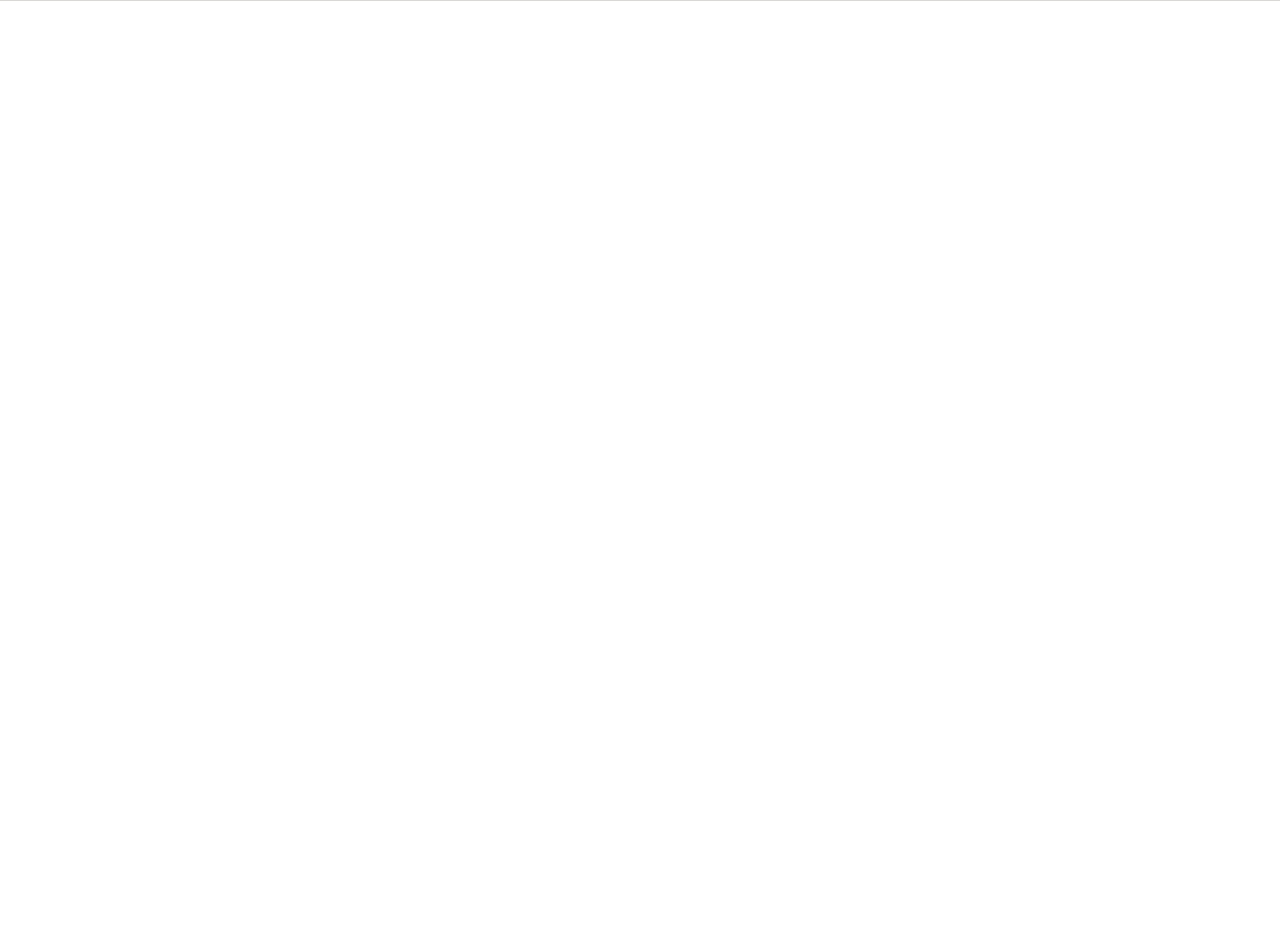
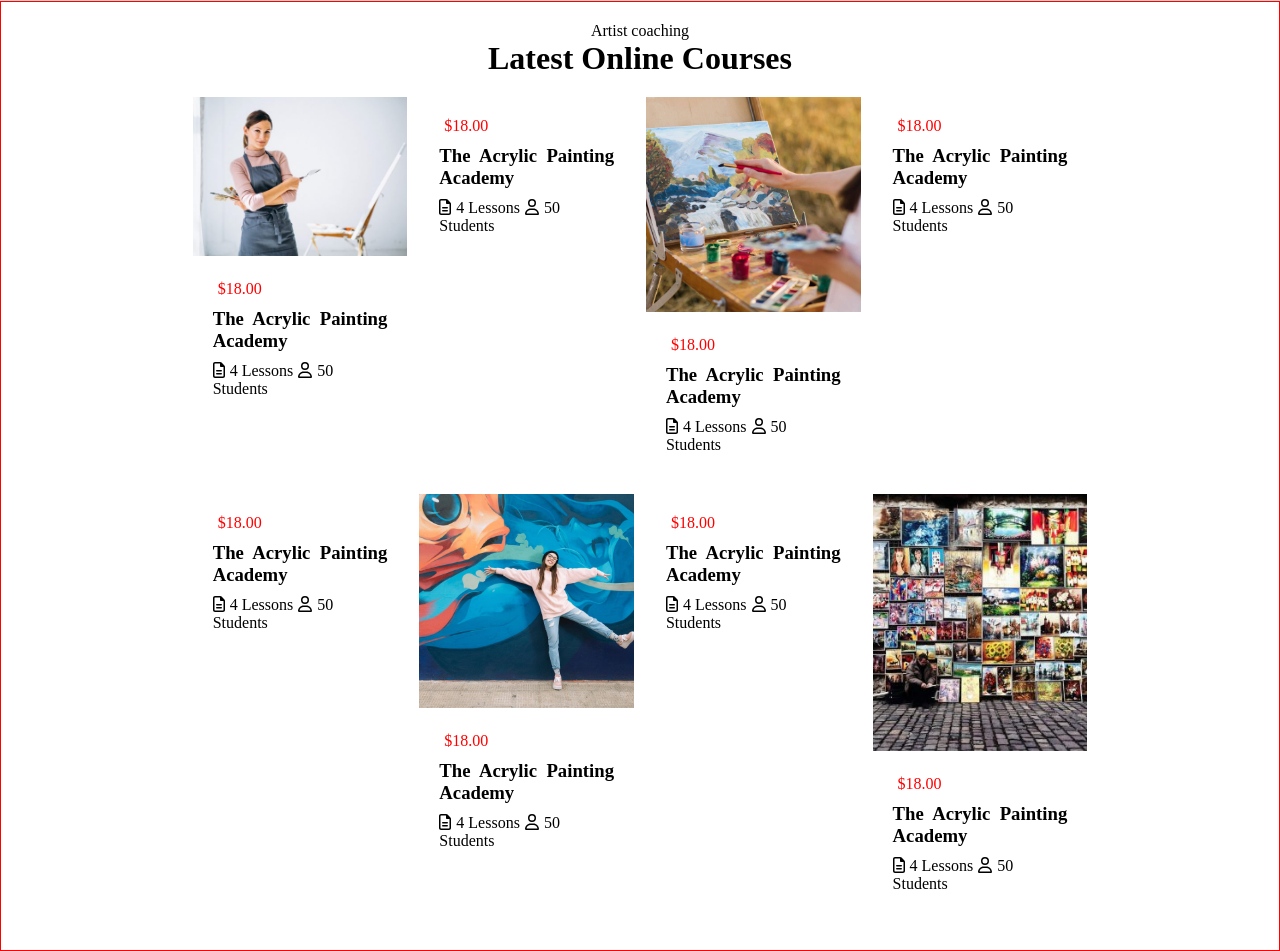
Before and after one commit to ManuelAvanzi/proj-html-vuejs, a Vue app: page / in a window 1280 px wide. Shown: the part 4150-5101 px from the top of the page. Before the commit the page ends 4151 px from the top, so only its background shows below. Built offline with nearby package versions, Linux system fonts and the light colour scheme.

Commit message:
mainF - first brush - last component before footer

```diff
--- a/src/App.vue
+++ b/src/App.vue
@@ -8,6 +8,7 @@
      <main-c/>
      <main-d/>
      <main-e/>
+     <main-f/>
 
   </div>
 </template>
@@ -22,6 +23,8 @@
 import MainC from './components/mainC.vue'
 import MainD from './components/mainD.vue'
 import MainE from './components/mainE.vue'
+import MainF from './components/mainF.vue'
+
 
 
 
@@ -35,7 +38,8 @@
     MainB,
     MainC,
     MainD,
-    MainE
+    MainE,
+    MainF
 
 
   },
--- /dev/null
+++ b/src/components/mainF.vue
@@ -0,0 +1,172 @@
+<template>
+    <div class="section-container">
+
+        <div class="center-text">
+            <span class="sign">Artist coaching</span>
+            <h1>Latest Online Courses</h1>
+        </div>
+
+        <div class="cards-container">
+            <div class="card">
+                <img src="../assets/images/artist-blog-01-480x356.jpg" >
+
+                <div class="card-text-container">
+                    <span class="price">$18.00</span>
+                    <h3>The Acrylic Painting Academy</h3>
+                    <i class="far fa-file-alt"></i><span>4 Lessons</span>
+                    <i class="far fa-user"></i><span>50 Students</span>
+                </div>
+            </div>
+
+            <div class="card">
+
+
+                <div class="card-text-container">
+                    <span class="price">$18.00</span>
+                    <h3>The Acrylic Painting Academy</h3>
+                    <i class="far fa-file-alt"></i><span>4 Lessons</span>
+                    <i class="far fa-user"></i><span>50 Students</span>
+                </div>
+            </div>
+
+            <div class="card">
+                <img src="../assets/images/120012142_177596140500760_8623485824101406058_n.jpg" >
+
+                <div class="card-text-container">
+                    <span class="price">$18.00</span>
+                    <h3>The Acrylic Painting Academy</h3>
+                    <i class="far fa-file-alt"></i><span>4 Lessons</span>
+                    <i class="far fa-user"></i><span>50 Students</span>
+                </div>
+            </div>
+
+             <div class="card">
+
+
+                <div class="card-text-container">
+                    <span class="price">$18.00</span>
+                    <h3>The Acrylic Painting Academy</h3>
+                    <i class="far fa-file-alt"></i><span>4 Lessons</span>
+                    <i class="far fa-user"></i><span>50 Students</span>
+                </div>
+            </div>
+        </div>
+
+         <div class="cards-container">
+            <div class="card">
+
+
+                <div class="card-text-container">
+                    <span class="price">$18.00</span>
+                    <h3>The Acrylic Painting Academy</h3>
+                    <i class="far fa-file-alt"></i><span>4 Lessons</span>
+                    <i class="far fa-user"></i><span>50 Students</span>
+                </div>
+            </div>
+
+            <div class="card">
+                <img src="../assets/images/120099363_364334431619755_7198812647386067017_n.jpg" >
+
+                <div class="card-text-container">
+                    <span class="price">$18.00</span>
+                    <h3>The Acrylic Painting Academy</h3>
+                    <i class="far fa-file-alt"></i><span>4 Lessons</span>
+                    <i class="far fa-user"></i><span>50 Students</span>
+                </div>
+            </div>
+
+            <div class="card">
+
+
+                <div class="card-text-container">
+                    <span class="price">$18.00</span>
+                    <h3>The Acrylic Painting Academy</h3>
+                    <i class="far fa-file-alt"></i><span>4 Lessons</span>
+                    <i class="far fa-user"></i><span>50 Students</span>
+                </div>
+            </div>
+
+             <div class="card">
+                <img src="../assets/images/artist-event-01-250x300.jpg" >
+
+                <div class="card-text-container">
+                    <span class="price">$18.00</span>
+                    <h3>The Acrylic Painting Academy</h3>
+                    <i class="far fa-file-alt"></i><span>4 Lessons</span>
+                    <i class="far fa-user"></i><span>50 Students</span>
+                </div>
+            </div>
+        </div>
+
+
+    </div>
+</template>
+
+
+
+<script>
+export default {
+
+}
+</script>
+
+
+<style lang="scss" scoped>
+    .section-container{
+    width: 100%;
+    height: 950px;
+    border:1px solid red;
+
+    .button-container{
+        margin:20px auto;
+        width: 50%;
+        text-align: center;
+        button{
+            background-color: rgba(253, 75, 75, 0.5);
+            color:red;
+            padding:5px 10px;
+            border:none;
+        }
+    }
+
+    .center-text{
+        margin:20px auto;
+        text-align: center;
+    }
+    .cards-container{
+        width: 70%;
+        margin:0 auto;
+
+        display: flex;
+        justify-content: space-between;
+
+        .card{
+            width: 24%;
+
+
+            img{
+                width: 100%;
+            }
+            .card-text-container{
+                padding:20px;
+                margin-bottom:20px;
+                .price{
+                    color:red;
+
+                }
+                h3{
+                    text-align: justify;
+                    margin:10px 0;
+                }
+                span{
+                    margin:0 5px;
+                    margin-bottom:20px;
+
+                }
+            }
+        }
+
+
+    }
+}
+</style>
```
